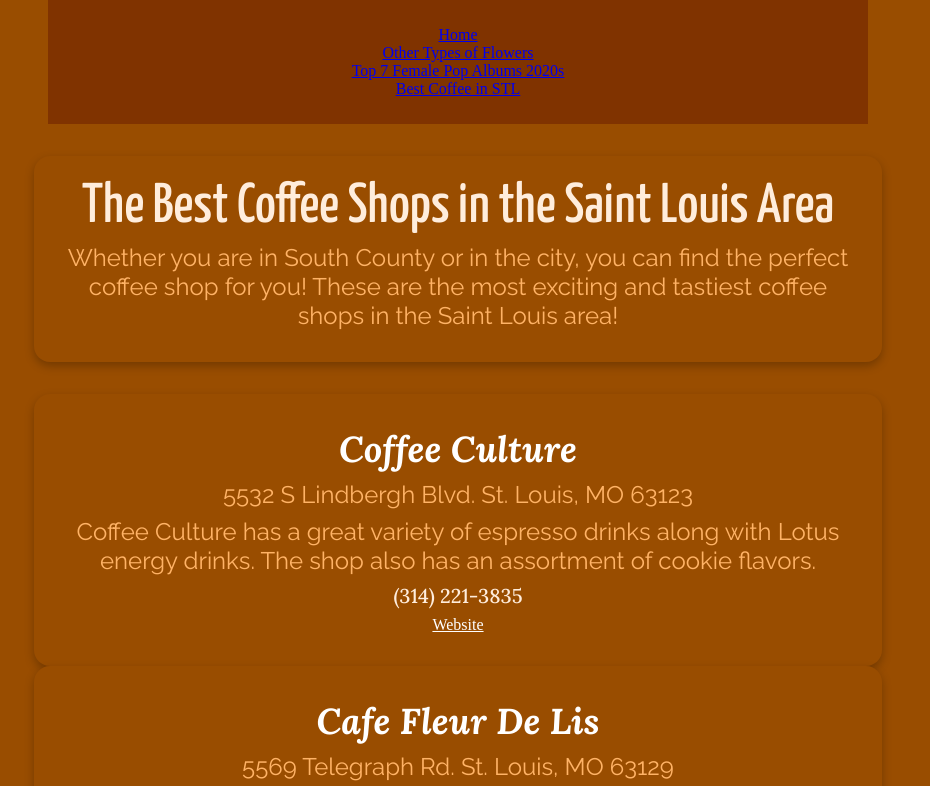
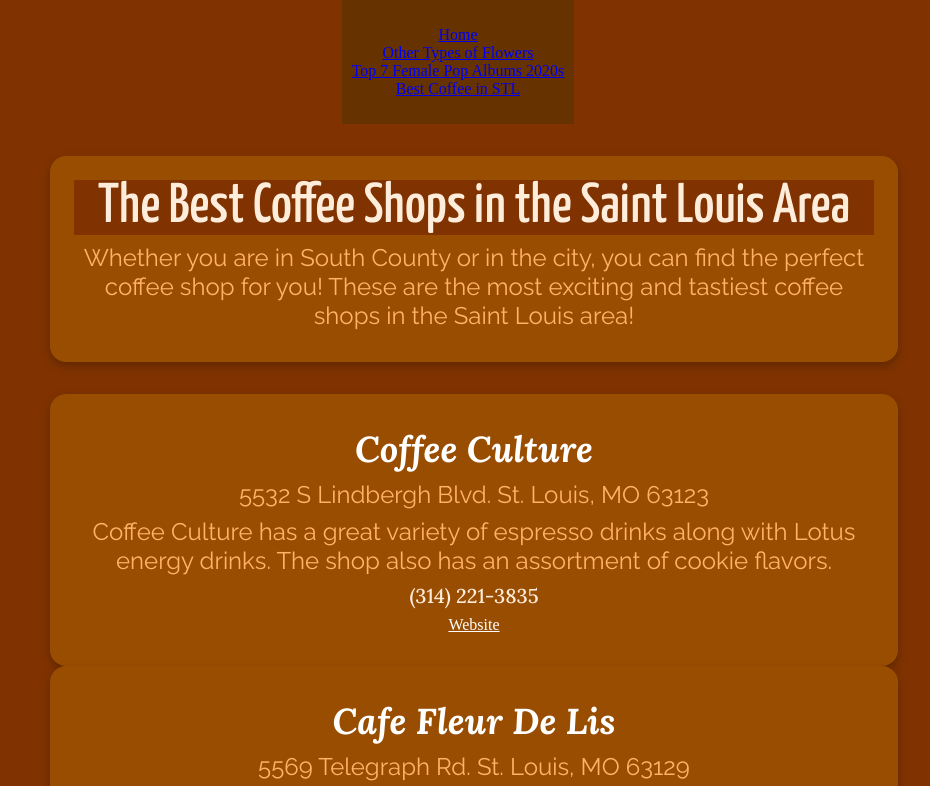
Before and after one commit to SPR2025-4502-7502/mahfood-SPR2025, a plain HTML site: page location.html in a window 1280 px wide. Shown: the top 786 px of the page, without its empty margins (182-1112 px from the left). Drawn offline with Linux system fonts and the light colour scheme.

Commit message:
Update style.css

```diff
--- a/css/style.css
+++ b/css/style.css
@@ -394,7 +394,7 @@ ul {
   }
 }
 @media (max-width: 600px) {
-  .nav-location-page body {
+  .location {
     background-color: #cc6600; /* slightly different shade for mobile */
   }
 
@@ -425,12 +425,12 @@ ul {
   }
 }
 @media (min-width: 555px) {
-  .location body {
+  .location {
     background-color: #994d00;
     display: flex;
-  justify-content: center;
-  align-items: center;
-  margin: auto;
+    justify-content: center;
+    align-items: center;
+    margin: auto;
   }
 
   .nav-location nav {
@@ -451,7 +451,7 @@ ul {
 
 }
 @media (min-width: 800px) {
-  body .nav-location-page  {
+  .location {
     background-color: #803300;
   }
 
```
